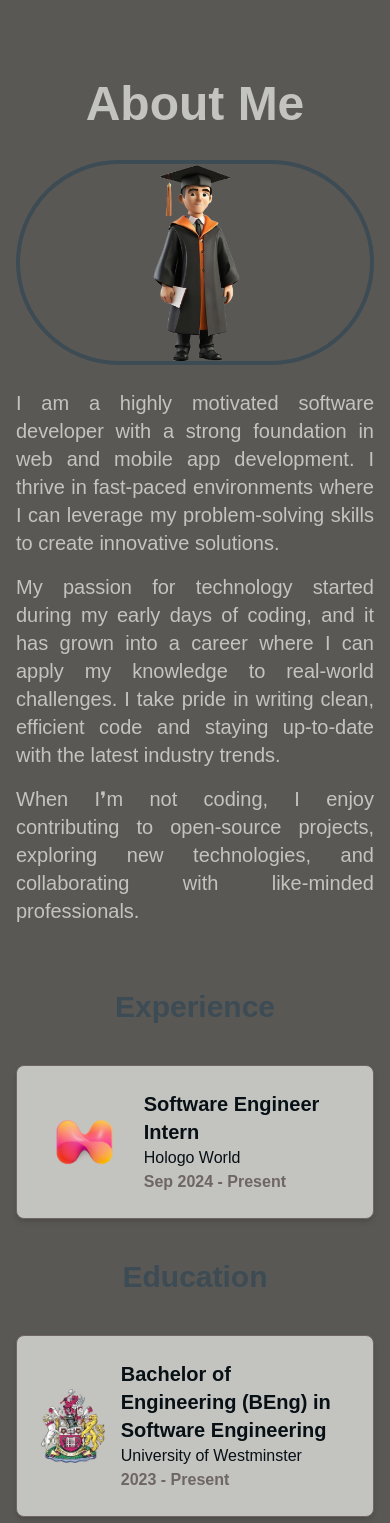
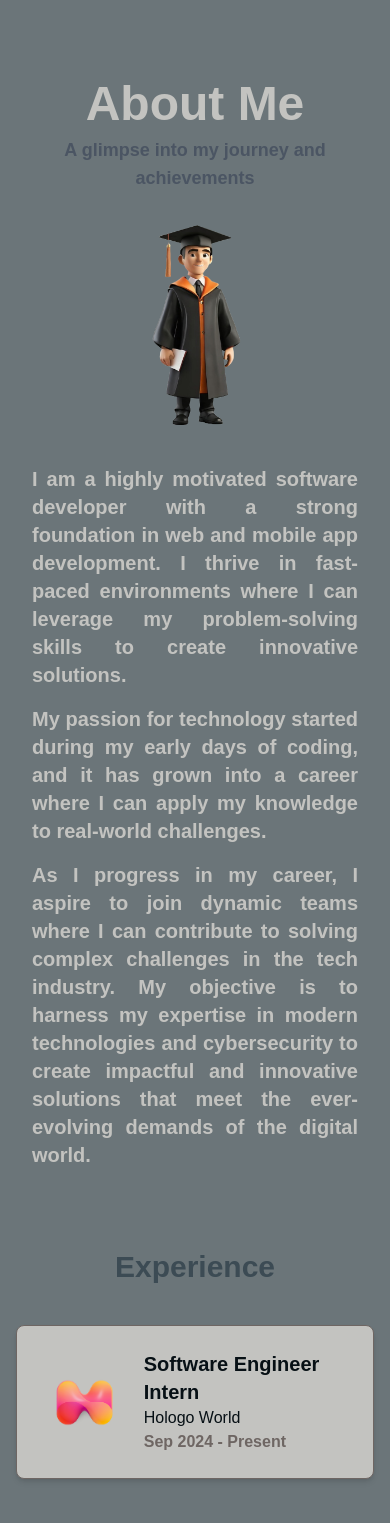
Before and after one commit to DharshanSR/Personal-Portfolio, a Next.js app: page /about in a window 390 px wide. Shown: the top 1523 px of the page. Built offline with nearby package versions, Linux system fonts and the light colour scheme.

Commit message:
add the farmer motion animation and usein view animation also

```diff
--- a/src/app/about/page.tsx
+++ b/src/app/about/page.tsx
@@ -1,3 +1,5 @@
+'use client';
+
 import React from "react";
 import Image from "next/image";
 import profileImage from '@/public/assests/images/Graduate-Men.png';
@@ -5,6 +7,8 @@ import hologoWorldLogo from '@/public/assests/images/hologoWorld.png';
 import westminsterLogo from '@/public/assests/images/westminster-logo.png';
 import esoftLogo from '@/public/assests/images/esoft-logo.jpg';
 import hinduCollegeLogo from '@/public/assests/images/hindu_college.jpeg';
+import { motion, useAnimation } from "framer-motion";
+import { useInView } from "react-intersection-observer";
 
 const experiences = [
     {
@@ -37,49 +41,119 @@ const education = [
 ];
 
 const AboutMe = () => {
+    // Define simple animations
+    const fadeInUp = {
+        hidden: { opacity: 0, y: 50 },
+        visible: { opacity: 1, y: 0, transition: { duration: 0.6 } },
+    };
+
+    const staggerContainer = {
+        hidden: { opacity: 0 },
+        visible: { opacity: 1, transition: { staggerChildren: 0.2 } },
+    };
+
+    // Using useInView hook with no triggerOnce so animation happens on scroll up and down
+    const [aboutRef, aboutInView] = useInView({ threshold: 0.1 });
+    const [experienceRef, experienceInView] = useInView({ threshold: 0.1 });
+    const [educationRef, educationInView] = useInView({ threshold: 0.1 });
+
+    const controlsAbout = useAnimation();
+    const controlsExperience = useAnimation();
+    const controlsEducation = useAnimation();
+
+    // Control animations based on visibility
+    React.useEffect(() => {
+        if (aboutInView) {
+            controlsAbout.start("visible");
+        } else {
+            controlsAbout.start("hidden");
+        }
+    }, [aboutInView, controlsAbout]);
+
+    React.useEffect(() => {
+        if (experienceInView) {
+            controlsExperience.start("visible");
+        } else {
+            controlsExperience.start("hidden");
+        }
+    }, [experienceInView, controlsExperience]);
+
+    React.useEffect(() => {
+        if (educationInView) {
+            controlsEducation.start("visible");
+        } else {
+            controlsEducation.start("hidden");
+        }
+    }, [educationInView, controlsEducation]);
+
     return (
-        <section id="about" className="container mx-auto px-4 py-20 bg-[#5a5855]">
+        <section id="about" className="container mx-auto px-4 py-20 bg-[#6B7579]">
             {/* About Me Section */}
-            <h1 className="text-5xl font-extrabold text-center mb-8 text-[#c3c3c0]">About Me</h1>
-            <div className="flex flex-col md:flex-row items-start md:items-center mb-12">
+            <motion.h1
+                className="text-5xl font-extrabold text-center mb-8 text-[#c3c3c0]"
+                variants={fadeInUp}
+                initial="hidden"
+                animate={controlsAbout}
+                ref={aboutRef}
+            >
+                About Me
+                <p className="text-lg mt-2 text-gray-600 font-bold">A glimpse into my journey and achievements</p>
+            </motion.h1>
+
+            <motion.div
+                className="flex flex-col md:flex-row items-start md:items-center mb-12"
+                variants={staggerContainer}
+                initial="hidden"
+                animate={controlsAbout}
+                ref={aboutRef}
+            >
                 {/* Larger Profile Image */}
-                <div className="relative mb-6 md:mb-0 md:mr-8">
+                <motion.div
+                    className="relative mb-6 md:mb-0 md:mr-8"
+                    variants={fadeInUp}
+                >
                     <Image
                         src={profileImage}
                         alt="Profile"
                         width={850}
                         height={850}
-                        className="rounded-full object-cover border-4 border-[#3c4b54]"
+                        className="object-cover sm:w-80 sm:h-80 md:w-96 md:h-96 lg:w-[500px] lg:h-[500px]"
                     />
-                </div>
+                </motion.div>
 
                 {/* About Me Text */}
-                <div className="flex flex-col items-center">
-                    <p className="text-xl text-[#c3c3c0] mb-4 text-justify">
+                <motion.div className="md:w-[90%] p-4 md:p-8 font-semibold" variants={staggerContainer}>
+                    <motion.p className="text-xl text-[#c3c3c0] mb-4 text-justify" variants={fadeInUp}>
                         I am a highly motivated software developer with a strong foundation in web and mobile app
                         development. I thrive in fast-paced environments where I can leverage my problem-solving skills
                         to create innovative solutions.
-                    </p>
-                    <p className="text-xl text-[#c3c3c0] mb-4 text-justify">
+                    </motion.p>
+                    <motion.p className="text-xl text-[#c3c3c0] mb-4 text-justify" variants={fadeInUp}>
                         My passion for technology started during my early days of coding, and it has grown into a career
-                        where I can apply my knowledge to real-world challenges. I take pride in writing clean, efficient code
-                        and staying up-to-date with the latest industry trends.
-                    </p>
-                    <p className="text-xl text-[#c3c3c0] mb-4 text-justify">
-                        When I❜m not coding, I enjoy contributing to open-source projects, exploring new technologies,
-                        and collaborating with like-minded professionals.
-                    </p>
-                </div>
-
-            </div>
+                        where I can apply my knowledge to real-world challenges.
+                    </motion.p>
+                    <motion.p className="text-xl text-[#c3c3c0] mb-4 text-justify" variants={fadeInUp}>
+                        As I progress in my career, I aspire to join dynamic teams where I can contribute to solving complex challenges in the tech industry. My objective is to harness my expertise in modern technologies and cybersecurity to create impactful and innovative solutions that meet the ever-evolving demands of the digital world.
+                    </motion.p>
+                </motion.div>
+            </motion.div>
 
             {/* Experience Section */}
-            <h2 className="text-3xl font-semibold text-center text-[#3c4b54] mb-10 mt-10">Experience</h2>
-            <div className="flex flex-wrap justify-center gap-6 mb-8">
+            <motion.h2
+                className="text-3xl font-semibold text-center text-[#3c4b54] mb-10 mt-10"
+                variants={fadeInUp}
+                initial="hidden"
+                animate={controlsExperience}
+                ref={experienceRef}
+            >
+                Experience
+            </motion.h2>
+            <motion.div className="flex flex-wrap justify-center gap-6 mb-8" variants={staggerContainer} initial="hidden" animate={controlsExperience}>
                 {experiences.map((exp, index) => (
-                    <div
+                    <motion.div
                         key={index}
                         className="border border-[#6e6663] rounded-lg shadow-md p-6 flex items-center space-x-4 max-w-md bg-[#c3c3c0]"
+                        variants={fadeInUp}
                     >
                         {/* Company Logo */}
                         <div>
@@ -97,17 +171,26 @@ const AboutMe = () => {
                             <p className="text-[#071015]">{exp.company}</p>
                             <p className="text-[#6e6663] font-bold">{exp.duration}</p>
                         </div>
-                    </div>
+                    </motion.div>
                 ))}
-            </div>
+            </motion.div>
 
             {/* Education Section */}
-            <h2 className="text-3xl font-semibold text-center text-[#3c4b54] mb-10 mt-10">Education</h2>
-            <div className="flex flex-wrap justify-center gap-6 mb-8">
+            <motion.h2
+                className="text-3xl font-semibold text-center text-[#3c4b54] mb-10 mt-10"
+                variants={fadeInUp}
+                initial="hidden"
+                animate={controlsEducation}
+                ref={educationRef}
+            >
+                Education
+            </motion.h2>
+            <motion.div className="flex flex-wrap justify-center gap-6 mb-8" variants={staggerContainer} initial="hidden" animate={controlsEducation}>
                 {education.map((edu, index) => (
-                    <div
+                    <motion.div
                         key={index}
                         className="border border-[#6e6663] rounded-lg shadow-md p-6 flex items-center space-x-4 max-w-md bg-[#c3c3c0]"
+                        variants={fadeInUp}
                     >
                         {/* Institution Logo */}
                         <div>
@@ -125,9 +208,9 @@ const AboutMe = () => {
                             <p className="text-[#071015]">{edu.institution}</p>
                             <p className="text-[#6e6663] font-bold">{edu.year}</p>
                         </div>
-                    </div>
+                    </motion.div>
                 ))}
-            </div>
+            </motion.div>
         </section>
     );
 };
```
